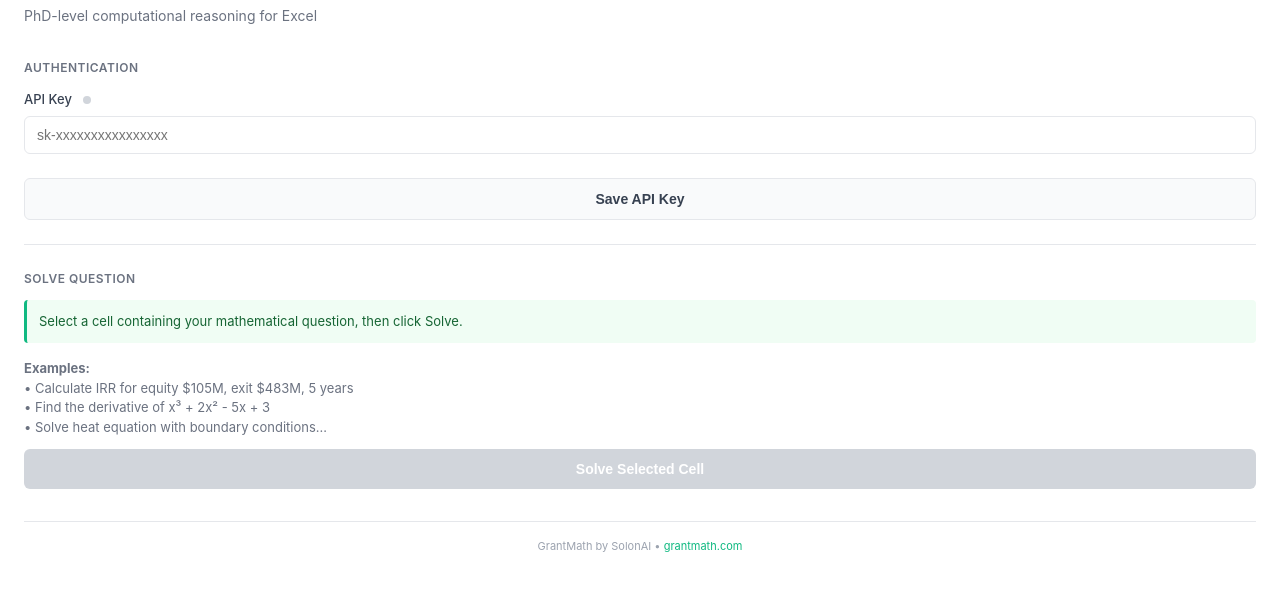
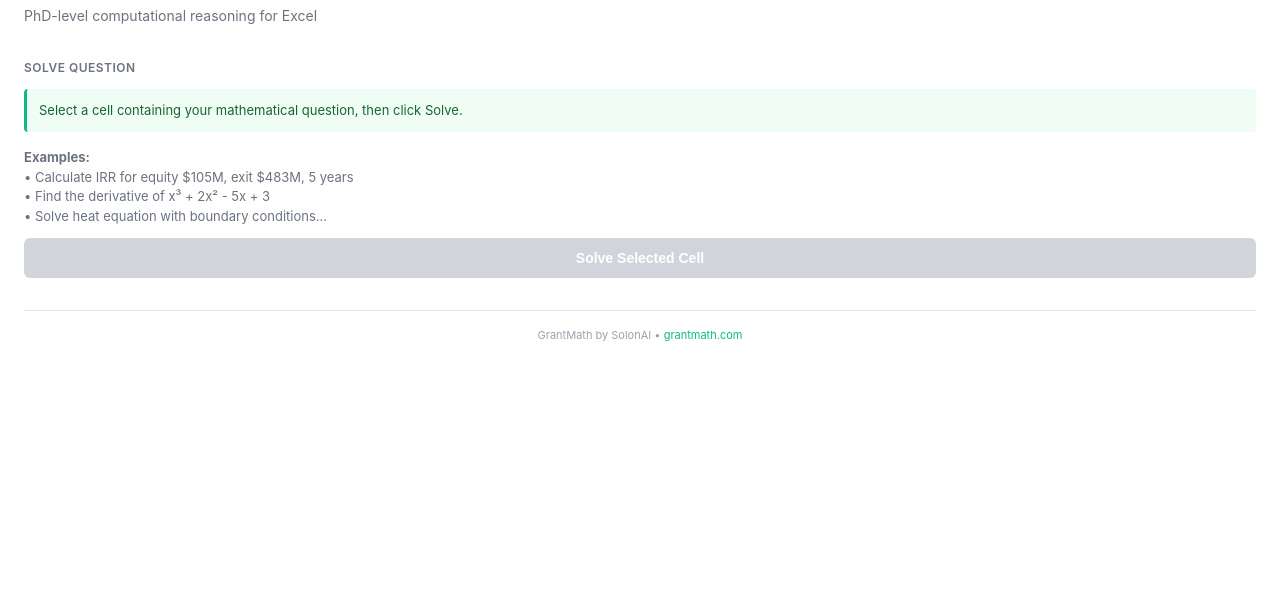
Before and after one commit to lgrant1234/grantmath-excel-addin, a plain HTML site: page index.html in a window 1280 px wide. Shown: the part 72-662 px from the top of the page. Drawn offline with Linux system fonts and the light colour scheme; a script that the page names is missing.

Commit message:
Hide API key section in dev mode

```diff
--- a/index.html
+++ b/index.html
@@ -204,8 +204,8 @@
     <h1>GrantMath</h1>
     <p class="subtitle">PhD-level computational reasoning for Excel</p>
 
-    <!-- API Key Section -->
-    <div class="section">
+    <!-- API Key Section - Hidden in dev mode -->
+    <div class="section" style="display: none;">
         <div class="section-title">Authentication</div>
         <div class="input-group">
             <label for="api-key">
@@ -221,8 +221,6 @@
         </div>
         <button class="secondary-btn" id="save-key-btn">Save API Key</button>
     </div>
-
-    <div class="divider"></div>
 
     <!-- Solver Section -->
     <div class="section">
```
